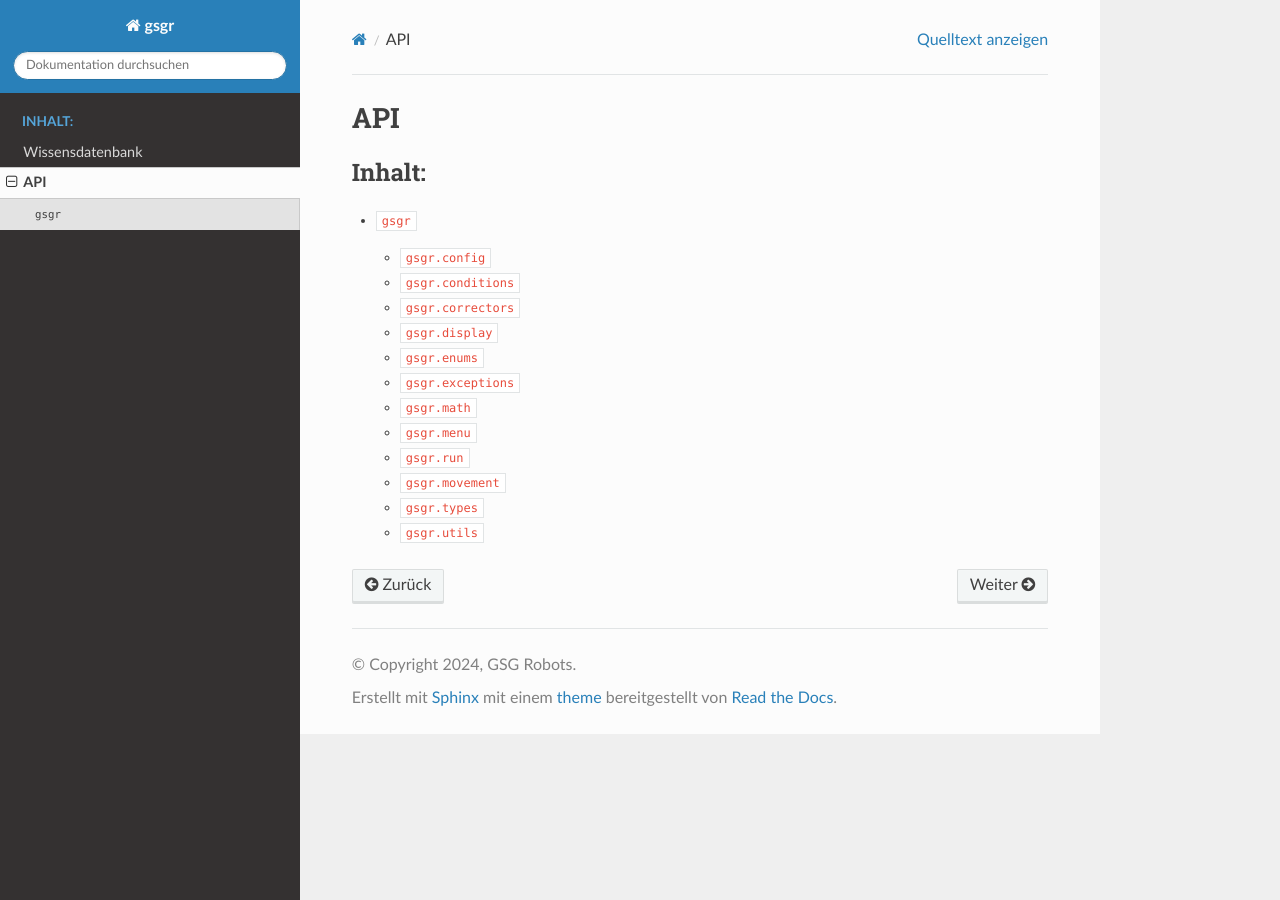
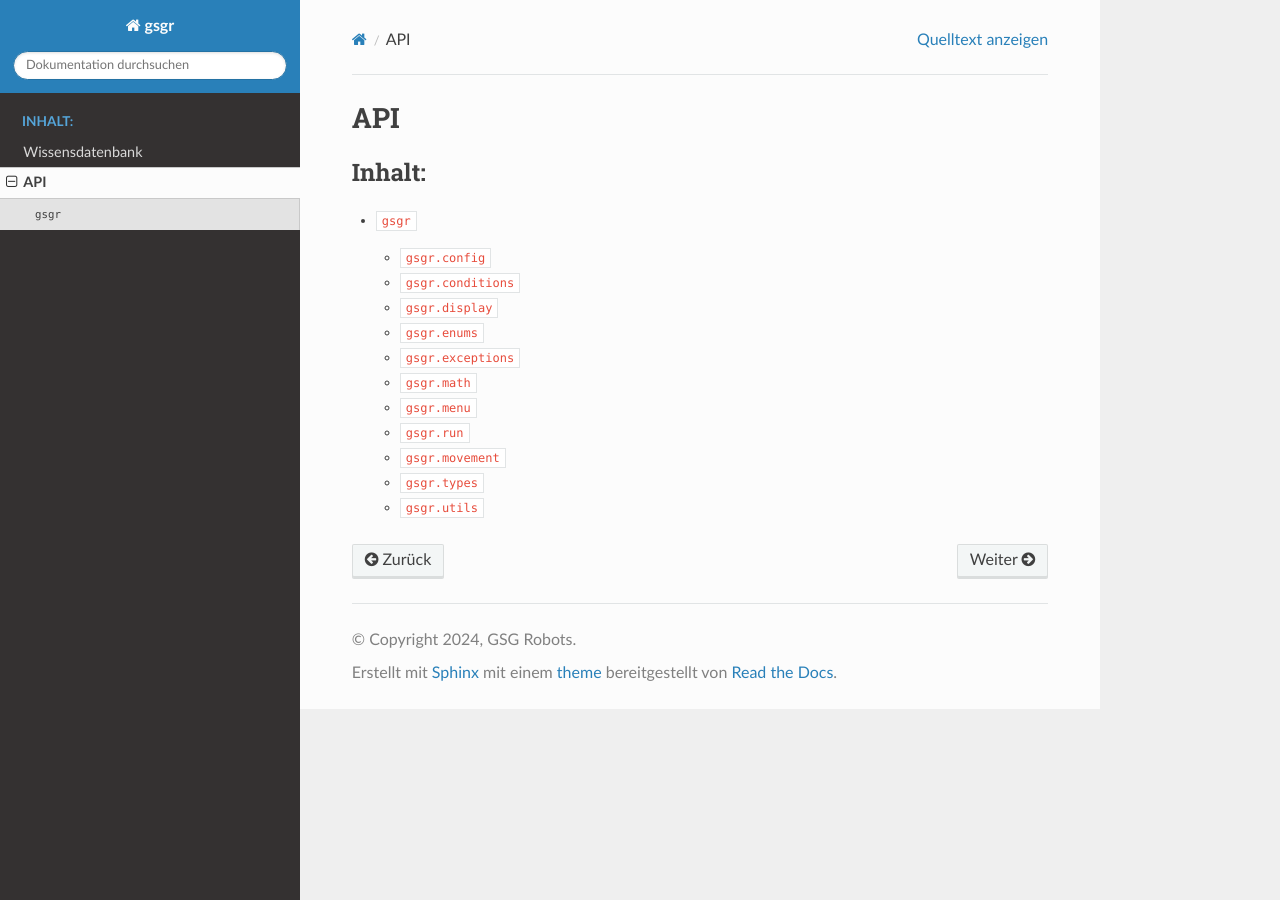
Before and after one commit to GSG-Robots/spike-prime-code, a Sphinx documentation site: the page built from docs/api/index.rst, in a window 1280 px wide. Built offline with Sphinx 7.4.7 and the Read the Docs theme 3.1.0, drawn with Linux system fonts in a browser that asks for light colours.

Commit message:
Remove correctors from docs

```diff
--- a/docs/api/gsgr/correctors.rst
+++ /dev/null
@@ -1,6 +0,0 @@
-``gsgr.correctors``
-===================
-
-.. automodule:: gsgr.correctors
-   :members:
-   :undoc-members:
--- a/docs/api/gsgr/index.rst
+++ b/docs/api/gsgr/index.rst
@@ -3,11 +3,10 @@
 
 .. toctree::
    :maxdepth: 1
-   :caption: Inhalt:
+   :caption: Submodules:
 
    config
    conditions
-   correctors
    display
    enums
    exceptions
```
